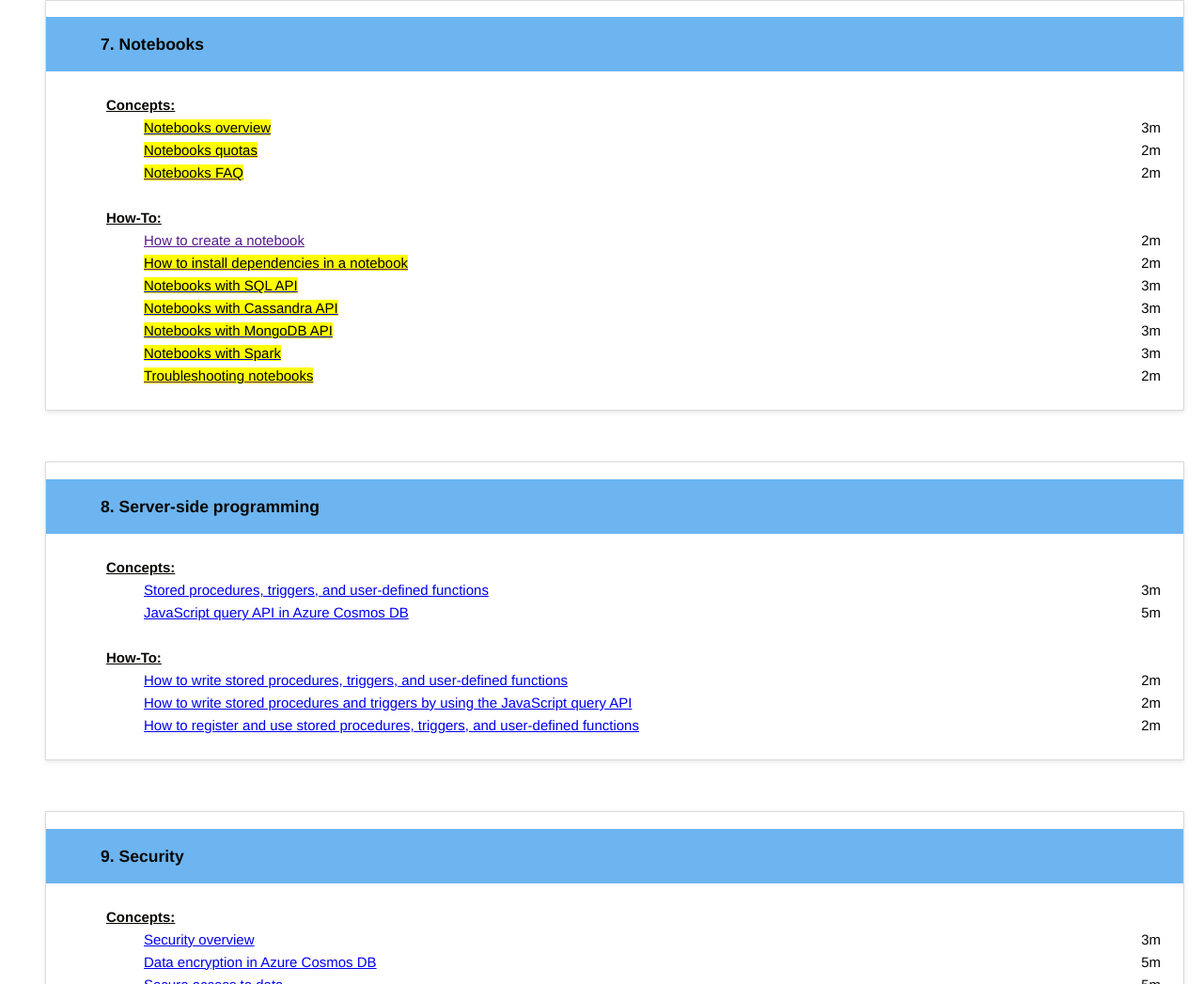
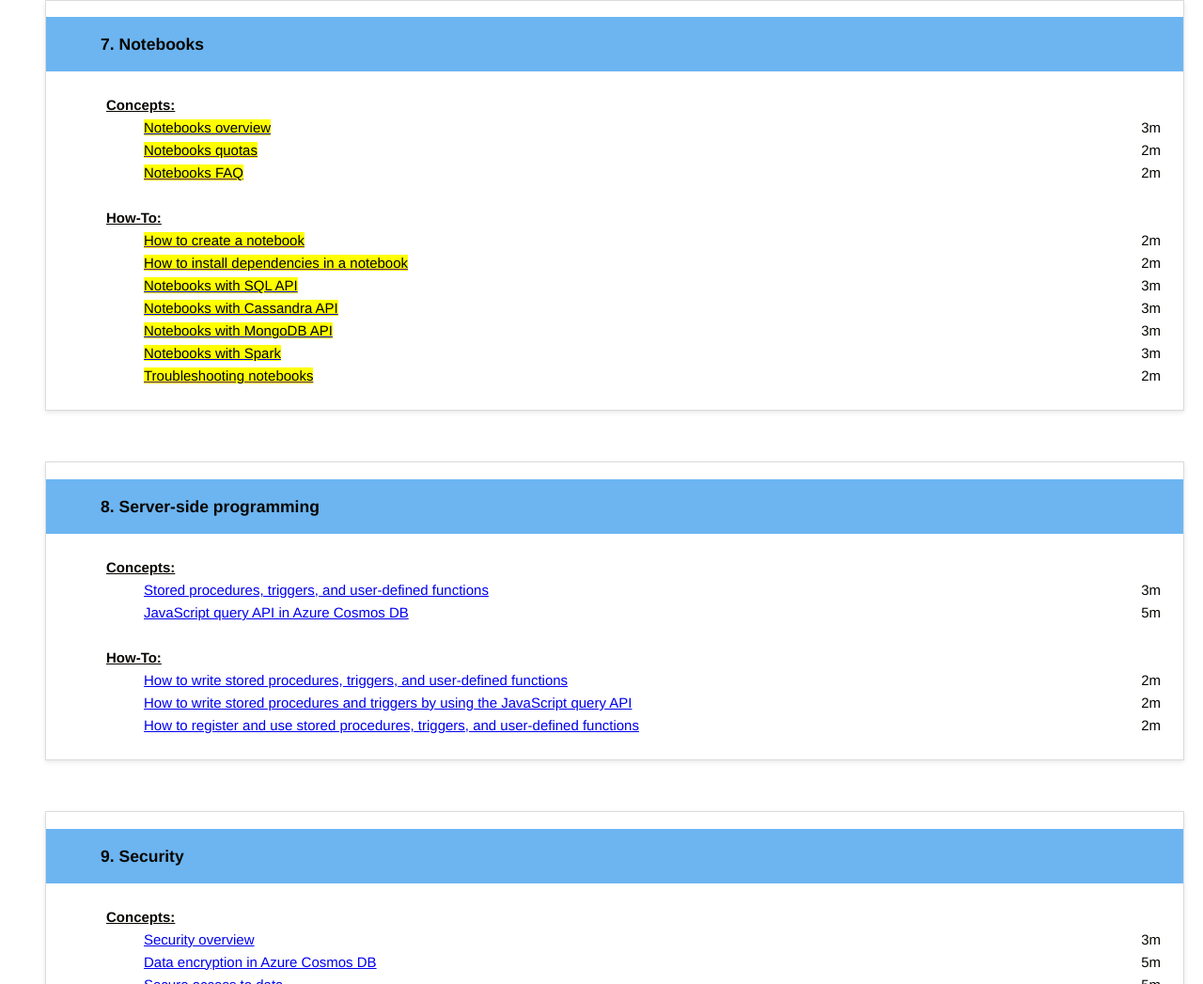
Before and after one commit to AzureCosmosDB/CosmosLearning, a plain HTML site: page index.html in a window 1280 px wide. Shown: the part 3857-4904 px from the top of the page at 94% size. Drawn offline with Linux system fonts and the light colour scheme.

Commit message:
Update index.html

```diff
--- a/index.html
+++ b/index.html
@@ -1248,7 +1248,7 @@
                                         <li style="display: flex; justify-content: space-between;">
                                             <ul class="noBullet">
                                                 <li>
-                                                    <a class="barLink" href="">How to create a notebook</a>
+                                                    <a class="barLink" href=""><mark>How to create a notebook</mark></a>
                                                 </li>
                                             </ul>
                                             <span style="margin-left: 32px; align-self: center;">2m</span>
```
